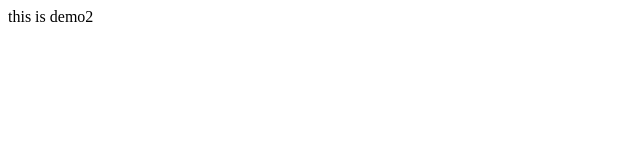
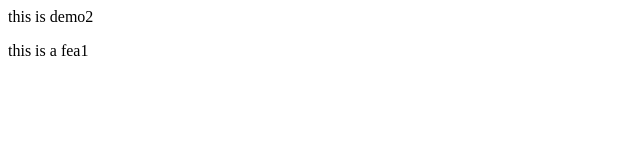
Before and after one commit to AdityaPatil1392/Demo2, a plain HTML site: page index.html in a window 1280 px wide. Shown: the full height of the page, 0-640 px from the left. Drawn offline with Linux system fonts and the light colour scheme.

Commit message:
this is fea1

```diff
--- a/index.html
+++ b/index.html
@@ -1,3 +1,7 @@
 <p>
     this is demo2
 </p>
+
+<p>
+    this is a fea1
+</p>
```
